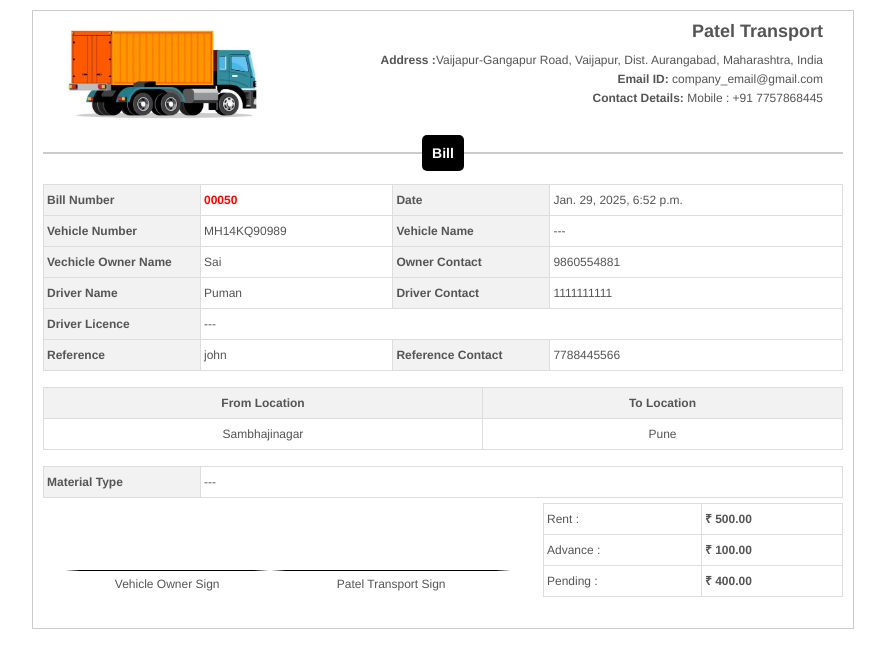
After one commit to prameshwar4378/TRANSPORT, a Django app: page /software/print_bill/50 in a window 1280 px wide. The commit adds this page. Shown: the top 668 px of the page, without its empty margins (197-1082 px from the left). Run offline with Django 5.2, Linux system fonts and the light colour scheme; data comes from the database, SQL or seed files in the repository; both versions use the stored data as it was after the commit; some libraries are stand-ins or nearby versions.

Commit message:
add print page

```diff
--- a/Software/forms.py
+++ b/Software/forms.py
@@ -251,6 +251,12 @@ class BillForm(forms.ModelForm):
                 raise forms.ValidationError("Advance amount cannot be greater than rent amount.")
         return cleaned_data
 
+    def clean_vehicle(self):
+        vehicle = self.cleaned_data.get('vehicle')
+        if ' ' in vehicle:
+            raise ValidationError("Spaces are not allowed in the Vehicle field.")
+        return vehicle
+
     # Custom validation for driver field
     def clean_driver(self):
         name_pattern = r"^[A-Za-z ]+$"  # Matches names with alphabets and spaces
--- a/Software/templates/software_bill_list.html
+++ b/Software/templates/software_bill_list.html
@@ -68,7 +68,7 @@
 
                                         <td>
                                             <center>
-                                                <a href=""class="btn btn-primary px-2"><i class="bi bi-printer"></i></a>
+                                                <a href="{% url "software_print_bill" r.id %}" class="btn btn-primary px-2"><i class="bi bi-printer"></i></a>
                                                 <a href="javascript:void(0);" data-url="{% url 'software_update_bill' r.id %}" class="btn btn-warning px-2" onclick="mini_window(this)"><i class="bi bi-pencil-square"></i></a>
                                                 <a href="{% url 'software_delete_bill' r.id %}" class="btn btn-danger px-2 " onclick="confirmDelete(this); return false;"><i class="bi bi-trash3"></i></a>
                                             </center>
--- /dev/null
+++ b/Software/templates/software_print_bill.html
@@ -0,0 +1,260 @@
+<!DOCTYPE html>
+<html lang="en">
+{% load static %}
+<head>
+    <meta charset="UTF-8">
+    <meta name="viewport" content="width=device-width, initial-scale=1.0">
+    <title>Bill</title>
+    <link rel="stylesheet" href="{% static 'assets/css/materialdesignicons.min.css' %}">
+
+    <style>
+        @page {
+            size: A4;
+            margin: 0;
+        }
+
+        body {
+            margin: 10px;
+            /* Adjust margin as needed */
+        }
+
+        .text-center {
+            text-align: center;
+        }
+
+        .bill {
+            padding: 10px;
+            border: 1px solid #ccc;
+            max-width: 800px;
+            margin: auto;
+            font-size: 12px;
+            line-height: 24px;
+            font-family: 'Helvetica Neue', 'Helvetica', Helvetica, Arial, sans-serif;
+            color: #555;
+        }
+
+        .bill-table {
+            width: 100%;
+            border-collapse: collapse;
+            margin-top: 5px;
+        }
+
+        .bill-table th,
+        .bill-table td {
+            border: 1px solid #ddd;
+            padding: 3px;
+            text-align: left;
+        }
+
+        .bill-table th,
+        .table-footer {
+            background-color: #f2f2f2;
+        }
+
+
+        .company-details {
+            display: flex;
+            justify-content: space-between;
+            padding: 20px;
+            border-bottom: 2px solid #ccc;
+        }
+
+        .logo img {
+            max-width: 240px;
+            max-height: 240px;
+        }
+
+        .info {
+            text-align: right;
+        }
+
+        .info h1 {
+            margin: 0;
+            font-size: 1.5em;
+        }
+
+        .info p {
+            margin: 5px 0;
+            font-size: 1em;
+            color: #555;
+        }
+
+        .customer-details {
+            display: flex;
+            justify-content: space-between;
+            padding: 20px;
+        }
+
+        .billing-section,
+        .shipping-section,
+        .bill-details {
+            width: 50%;
+            /* Adjust width as needed */
+            margin-top: -30px;
+        }
+
+        .billing-section,
+        .shipping-section h2,
+        .bill-details h3 {
+            color: #333;
+            ;
+        }
+
+        .billing-section p,
+        .shipping-section p,
+        .bill-details p {
+            margin: -2px 0;
+            color: #555;
+        }
+
+        .bill-title {
+            background-color: black;
+            color: white;
+            padding: 10px;
+            border-radius: 5px;
+            font-weight: bold;
+            font-size: 14px;
+            position: relative;
+            top: -13px;
+        }
+
+        .page-break {
+            page-break-before: always;
+        }
+    </style>
+</head>
+
+<body>
+    <div class="bill">
+        <div style="margin-bottom:-22px; width:100%; background-color:#f2f2f2;">
+        </div>
+        <div class="company-details">
+            <div class="logo">
+                <!-- Replace the image source with your company logo -->
+                <img src="{% static 'img/bill_logo.jpg' %}" alt="Company Logo" style="width: 200px;">
+            </div>
+            <div class="info">
+                <h1>Patel Transport</h1>
+                <p style=""><b>Address :</b>Vaijapur-Gangapur Road, Vaijapur, Dist. Aurangabad, Maharashtra, India</p>
+                <p style="margin-top:-10px;"><b>Email ID:</b> company_email@gmail.com</p>
+                <p style="margin-top:-10px;"><b>Contact Details:</b> Mobile : +91 7757868445</p>
+            </div>
+        </div>
+        <div class="bill_details">
+            <center>
+                <span class="bill-title">Bill</span>
+            </center>
+            <table class="bill-table">
+                <tbody>
+                    <tr>
+                        <th style="width: 150px;">Bill Number</th>
+                        <td><b style="color:red;">{{ bill.bill_number }}</b></td>
+                        <th>Date</th>
+                        <td>
+                            {{ bill.updated_at }}
+                        </td>
+                    </tr>
+                    <tr>
+                        <th style="width: 150px;">Vehicle Number</th>
+                        <td>{{ bill.vehicle.vehicle_number }} </td>
+                        <th style="width: 150px;">Vehicle Name</th>
+                        <td>{% if bill.vehicle.vehicle_name %}{{ bill.vehicle.vehicle_name }} {% else %} --- {% endif %}  </td>
+                    </tr>
+                    <tr>
+                        <th style="width: 150px;">Vechicle Owner Name</th>
+                        <td>{% if bill.vehicle.owner.owner_name %}{{ bill.vehicle.owner.owner_name }} {% else %} --- {% endif %}</td>
+                        <th>Owner Contact</th>
+                        <td>{% if bill.vehicle.owner.owner_mobile_number %}{{ bill.vehicle.owner.owner_mobile_number }} {% else %} --- {% endif %}</td>
+                    </tr>
+                    <tr>
+                        <th style="width: 150px;">Driver Name</th>
+                        <td>{% if bill.driver.driver_name %}{{ bill.driver.driver_name }} {% else %} --- {% endif %}</td>
+                        <th>Driver Contact</th>
+                        <td>{% if bill.driver.mobile %}{{ bill.driver.mobile }} {% else %} --- {% endif %}</td>
+                    </tr>
+                    <tr>
+                        <th style="width: 150px;">Driver Licence</th>
+                        <td colspan="3">{% if bill.driver.licence_number %}{{ bill.driver.licence_number }} {% else %} --- {% endif %}</td>
+                    </tr>
+                    <tr>
+                        <th style="width: 150px;">Reference</th>
+                        <td>{% if bill.reference.owner_name %}{{ bill.reference.owner_name }} {% else %} --- {% endif %}</td>
+                        <th>Reference Contact</th>
+                        <td>{% if bill.reference.owner_mobile_number %}{{ bill.reference.owner_mobile_number }} {% else %} --- {% endif %}</td>
+                    </tr>
+                </tbody>
+            </table>
+        </div>
+
+
+        <hr style="border:2px solid white;">
+
+        <table class="bill-table" border="1" style="width:100%;">
+            <thead>
+                <tr><b>
+                    <th style="text-align:center;" rowspan="2" style="width:10%">From Location</th>
+                    <th style="text-align:center;" rowspan="2" style="width:30%">To Location</th>
+                </b></tr>
+            </thead>
+            <tbody>
+                <tr>
+                    <td style="text-align:center;">{{bill.from_location}}</td>
+                    <td style="text-align:center;"> {{bill.to_location}}</td>
+                </tr>
+            </tbody>
+        </table>
+
+        <hr style="border:2px solid white;">
+
+        <table class="bill-table">
+            <tbody>
+                <tr>
+                    <th style="width: 150px;">Material Type</th>
+                    <td colspan="3">{% if bill.material_type %}{{ bill.material_type }} {% else %} --- {% endif %}</td>
+                </tr>
+            </tbody>
+        </table>
+
+        <div style="display:flex; flex-direction:row;">
+            <div style="width:60%; margin-top: 70px; margin-left: 20px;margin-Right: 30px;">
+                    <div class="">
+                         <table style="width:100%">
+                            <tr>
+                                <td style="border-top:1px solid black; text-align: center; border-left:15px solid white;border-right:15px solid white; width:20px" >Vehicle Owner Sign</td>
+                                <td style="border-top:1px solid black; text-align: center; border-left:15px solid white;border-right:15px solid white; width:20px" >Patel Transport Sign</td>
+                            </tr>
+                         </table>
+                </div>
+            </div>
+
+            <div style="width:40%;">
+                <table class="bill-table" border="1" style="width:100%;">
+                    <tbody>
+                        <tr>
+                            <td style="text-align:left;">Rent : </td>
+                            <td style="text-align:left;"><b>&#8377;  {{ bill.rent_amount }}.00</b></td>
+                        </tr>
+                        <tr>
+                            <td style="text-align:left;">Advance : </td>
+                            <td style="text-align:left;"><b>&#8377;  {{ bill.advance_amount }}.00</b></td>
+                        </tr>
+                        <tr>
+                            <td style="text-align:left;">Pending : </td>
+                            <td style="text-align:left;"><b>&#8377;  {{ bill.pending_amount }}.00</b></td>
+                        </tr>
+                    </tbody>
+                </table>
+            </div>
+            <br>
+            <br>
+            <br>
+            <br>
+            <br>
+        </div>
+    </div>
+
+
+
+</body>
+
+</html>
--- a/Software/urls.py
+++ b/Software/urls.py
@@ -33,5 +33,6 @@ urlpatterns = [
     path('update_bill/<int:id>', update_bill, name='software_update_bill'),
     path('delete_bill/<int:id>', delete_bill, name='software_delete_bill'),
     path('get_owner_details/', get_owner_details, name='software_get_owner_details'),
+    path('print_bill/<int:id>', print_bill, name='software_print_bill'),
 
 ]+static(settings.STATIC_URL,document_root=settings.MEDIA_ROOT)
--- a/Software/views.py
+++ b/Software/views.py
@@ -299,24 +299,10 @@ def create_bill(request):
                 if not vehicle:
                     vehicle=Vehicle.objects.create(vehicle_number=vehicle_number)
 
-                # Create Owner Record
-                # owner = request.POST.get('owner')
-                # if owner:
-                #     if '-' in owner:
-                #         owner = str(owner).strip()
-                #         parts = owner.split(' - ', 1)
-                #         name, mobile_number = parts
-                #         name = name.strip()
-                #         mobile_number = mobile_number.strip()
-                #         owner, created = VehicleOwner.objects.get_or_create(owner_name=name, owner_mobile_number=mobile_number)
-                #     else:
-                #         owner = None
 
-
-                # Create Driver Record
+                # Create owner Record
                 owner = request.POST.get('owner')
                 if owner:
-                    print("owner data found")
                     try:
                         if '-' in owner:
                             owner = str(owner).strip()
@@ -334,12 +320,10 @@ def create_bill(request):
                         owner = None
                 else:
                     owner = None
-                    print("owner NO data found")
 
                 # Create Driver Record
                 driver = request.POST.get('driver')
                 if driver:
-                    print("Driver data found")
                     try:
                         if '-' in driver:
                             driver = str(driver).strip()
@@ -357,13 +341,11 @@ def create_bill(request):
                         driver = None
                 else:
                     driver = None
-                    print("Driver NO data found")
 
 
                 # Create Party Record
                 party = request.POST.get('party')
                 if party:
-                    print("Party data found")
                     try:
                         if '-' in party:
                             party = str(party).strip()
@@ -381,13 +363,11 @@ def create_bill(request):
                         party = None
                 else:
                     party = None
-                    print("Party NO data found")
 
 
                 # Create Reference Record
                 reference = request.POST.get('reference')
                 if reference:
-                    print("reference data found")
                     try:
                         if '-' in reference:
                             reference = str(reference).strip()
@@ -406,7 +386,6 @@ def create_bill(request):
                         reference = None
                 else:
                     reference = None
-                    print("reference NO data found")
 
 
 
@@ -480,3 +459,10 @@ def delete_bill(request, id):
         bill.delete()
         messages.success(request, 'Bill deleted successfully.')
     return redirect('/software/bill_list')
+
+
+
+
+def print_bill(request, id):
+    bill = get_object_or_404(Bill, id=id)
+    return render(request, 'software_print_bill.html', {'bill':bill})
```
Also changed, not shown: db.sqlite3, static/img/bill_logo.jpg (added), 1 other file.
